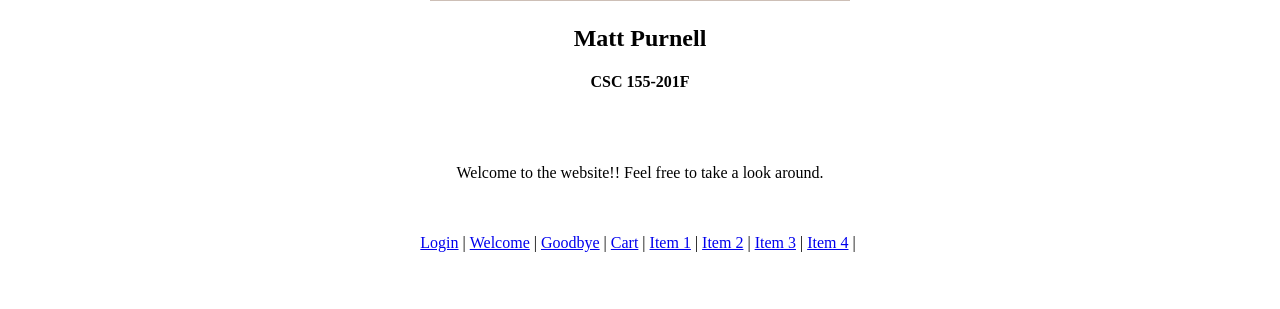
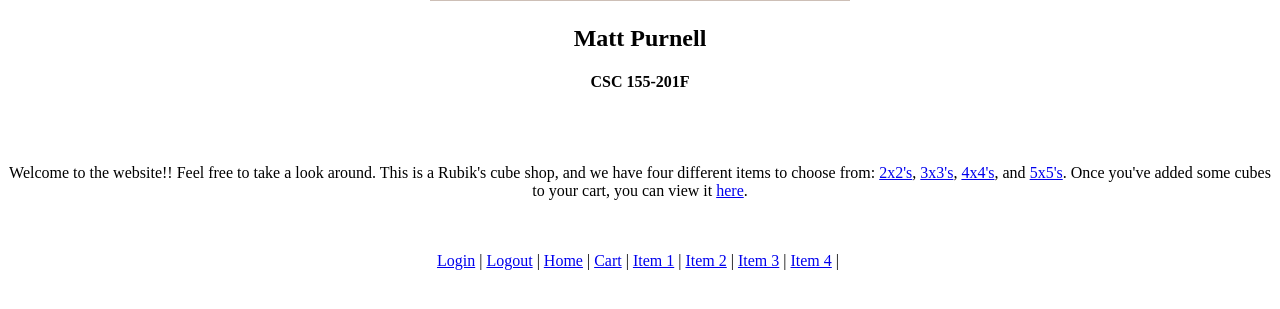
Before and after one commit to mpurnell1-stu/php-site, a PHP site: page /welcome.php in a window 1280 px wide. Shown: the part 222-531 px from the top of the page. Run offline with PHP 8.4, Linux system fonts and the light colour scheme; the visitor is signed in with stand-in values (Sample User, id 1).

Commit message:
Changed navbar links in footer; Improved welcome page

```diff
--- a/lib/includes.php
+++ b/lib/includes.php
@@ -145,8 +145,8 @@ CSC 155-201F -->
     function insert_footer() {
         echo "<br><br>";
         echo "<a href='login.php'>Login</a>&nbsp;|&nbsp;";
-        echo "<a href='welcome.php'>Welcome</a>&nbsp;|&nbsp;";
-        echo "<a href='goodbye.php'>Goodbye</a>&nbsp;|&nbsp;";
+        echo "<a href='goodbye.php'>Logout</a>&nbsp;|&nbsp;";
+        echo "<a href='welcome.php'>Home</a>&nbsp;|&nbsp;";
         echo "<a href='cart.php'>Cart</a>&nbsp;|&nbsp;";
         echo "<a href='2by2.php'>Item 1</a>&nbsp;|&nbsp;";
         echo "<a href='3by3.php'>Item 2</a>&nbsp;|&nbsp;";
--- a/welcome.php
+++ b/welcome.php
@@ -20,7 +20,14 @@ CSC 155-201F -->
 </head>
 <body>
     <?php insert_header() ?>
-    <p>Welcome to the website!! Feel free to take a look around.</p>
+    <p>
+        Welcome to the website!! Feel free to take a look around. This is a
+        Rubik's cube shop, and we have four different items to choose from:
+        <a href='2by2.php'>2x2's</a>, <a href='3by3.php'>3x3's</a>,
+        <a href='4by4.php'>4x4's</a>, and <a href='5by5.php'>5x5's</a>. Once
+        you've added some cubes to your cart, you can view it
+        <a href='cart.php'>here</a>.
+    </p>
     <?php insert_footer() ?>
 </body>
 </html>
```
